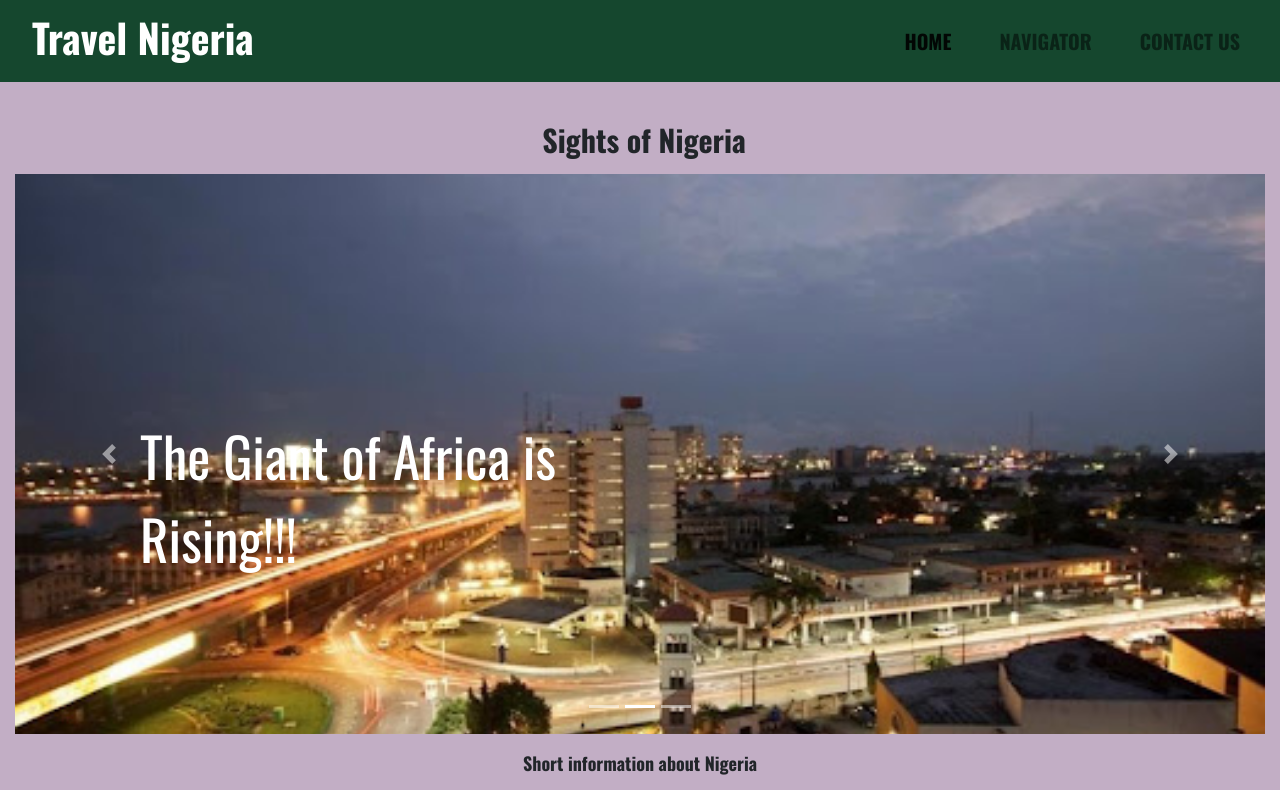
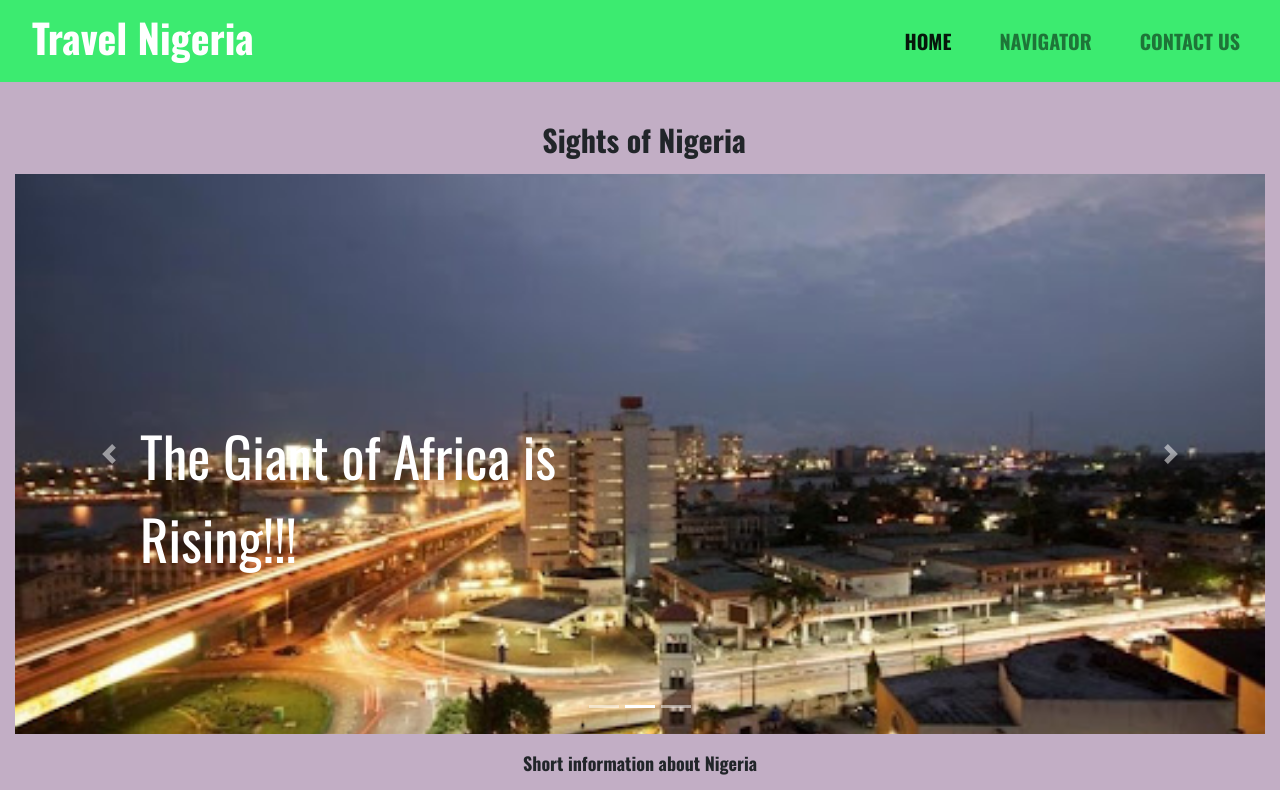
Before and after one commit to ElizabethNW/Milestone-2, a plain HTML site: page index.html in a window 1280 px wide. Shown: the top 790 px of the page. Drawn offline with nearby package versions, Linux system fonts and the light colour scheme; no server answers; a script that the page names is missing.

Commit message:
change navbar colour to make more visible

```diff
--- a/assets/css/style.css
+++ b/assets/css/style.css
@@ -15,7 +15,7 @@ body {
 
 /* ------ navbar ------ */
 .navbar {
-  background-color: #15472e;
+  background-color: #3ceb70;
 }
 
 .navbar .navbar-expand-lg {
```
